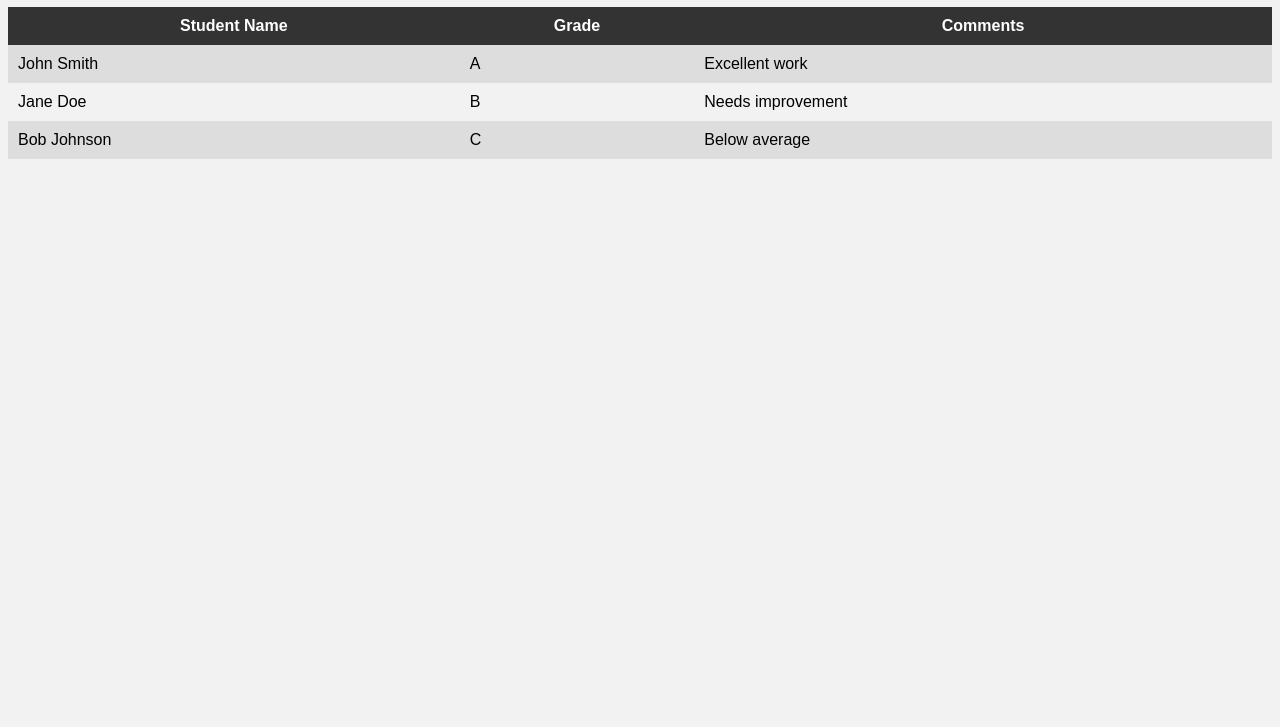
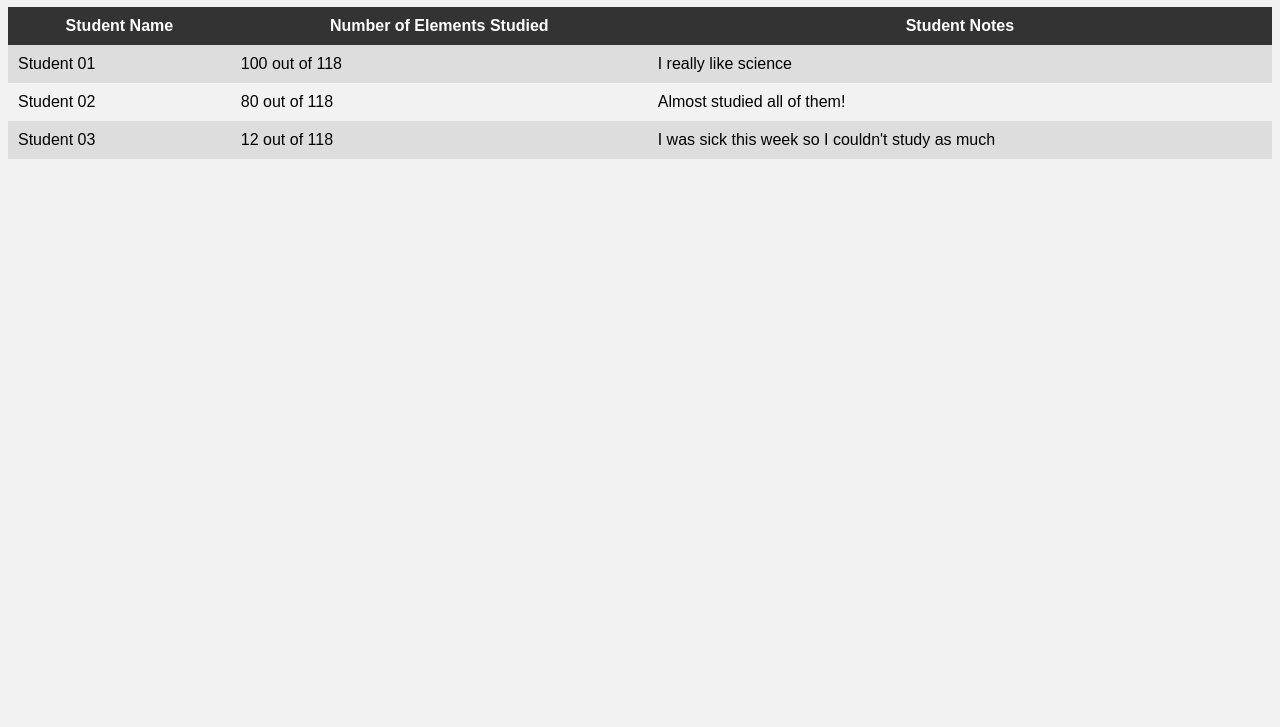
Before and after one commit to judewashock518/css-html-ptoe, a plain HTML site: page pages/teacher/teacher.html in a window 1280 px wide. Shown: the part 73-800 px from the top of the page. Drawn offline with Linux system fonts and the light colour scheme.

Commit message:
changed properties to student review sheet on teacher page

```diff
--- a/pages/teacher/teacher.html
+++ b/pages/teacher/teacher.html
@@ -12,23 +12,23 @@
     <table>
       <tr>
         <th>Student Name</th>
-        <th>Grade</th>
-        <th>Comments</th>
+        <th>Number of Elements Studied</th>
+        <th>Student Notes</th>
       </tr>
       <tr>
-        <td>John Smith</td>
-        <td>A</td>
-        <td>Excellent work</td>
+        <td>Student 01</td>
+        <td>100 out of 118</td>
+        <td>I really like science</td>
       </tr>
       <tr>
-        <td>Jane Doe</td>
-        <td>B</td>
-        <td>Needs improvement</td>
+        <td>Student 02</td>
+        <td>80 out of 118</td>
+        <td>Almost studied all of them!</td>
       </tr>
       <tr>
-        <td>Bob Johnson</td>
-        <td>C</td>
-        <td>Below average</td>
+        <td>Student 03</td>
+        <td>12 out of 118</td>
+        <td>I was sick this week so I couldn't study as much</td>
       </tr>
     </table>
 </body>
```
